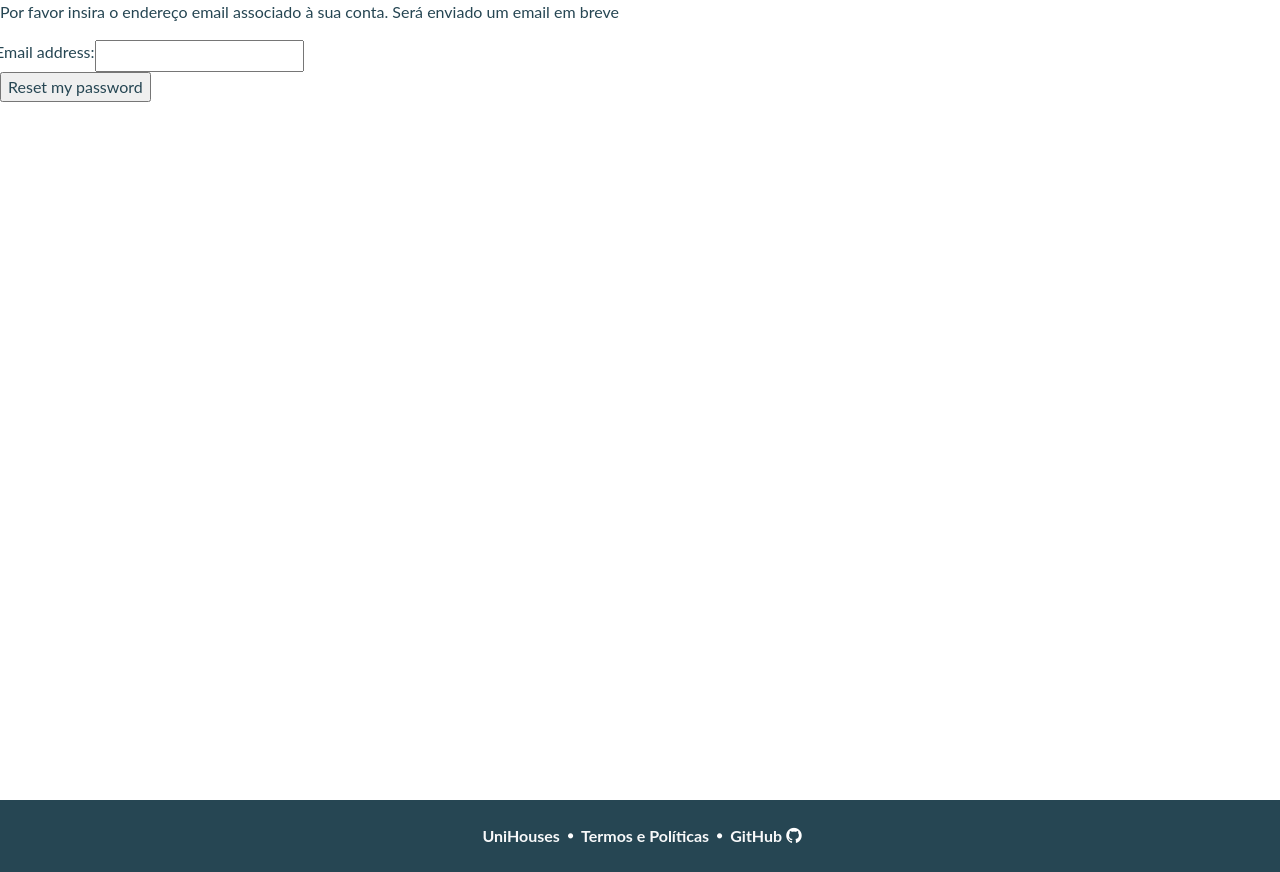
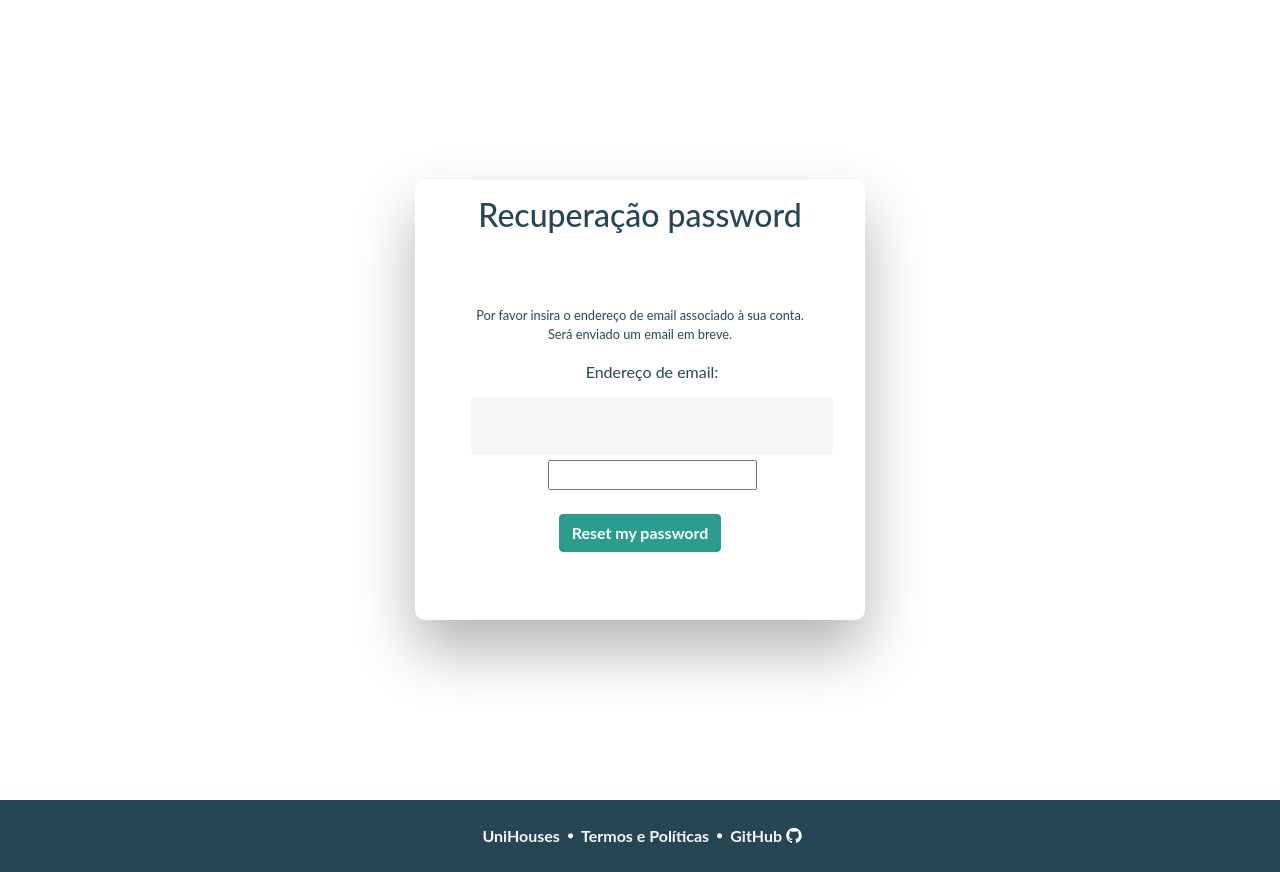
Before and after one commit to danielserras/projeto_final, a Django app: page /accounts/password_reset/ in a window 1280 px wide. Shown: the part 60-932 px from the top of the page. Run offline with Django 3.2, Linux system fonts and the light colour scheme; some libraries are stand-ins or nearby versions.

Commit message:
Template recuperação password/ not finished yet

```diff
--- a/projeto_final_/mainApp/static/mainApp/css/login.css
+++ b/projeto_final_/mainApp/static/mainApp/css/login.css
@@ -14,14 +14,41 @@
     text-align: center;
 }
 
-#formContent,
-#formContent2 {
+.wrapper2 {
+    display: flex;
+    align-items: center;
+    flex-direction: column;
+    justify-content: center;
+    width: 100%;
+    min-height: 100%;
+    padding: 20px;
+    text-align: center;
+}
+
+.formContent
+ {
     -webkit-border-radius: 10px 10px 10px 10px;
     border-radius: 10px 10px 10px 10px;
     background: #fff;
     padding: 30px;
     width: 90%;
     max-width: 450px;
+    position: relative;
+    padding: 0px;
+    -webkit-box-shadow: 0 30px 60px 0 rgba(0, 0, 0, 0.3);
+    box-shadow: 0 30px 60px 0 rgba(0, 0, 0, 0.3);
+    text-align: center;
+}
+
+.formContent2
+ {
+    -webkit-border-radius: 10px 10px 10px 10px;
+    border-radius: 10px 10px 10px 10px;
+    background: #fff;
+    padding: 30px;
+    width: 90%;
+    max-width: 450px;
+    height:55vh;
     position: relative;
     padding: 0px;
     -webkit-box-shadow: 0 30px 60px 0 rgba(0, 0, 0, 0.3);
@@ -56,6 +83,12 @@
     -o-transition: all 0.3s ease-in-out;
     transition: all 0.3s ease-in-out;
 }
+
+
+.butReset:hover {
+    background-color: #E76F51;
+}
+
 
 .inputType2:hover {
     background-color: #E76F51;
--- a/projeto_final_/mainApp/templates/mainApp/login.html
+++ b/projeto_final_/mainApp/templates/mainApp/login.html
@@ -81,7 +81,7 @@
 
     <!--LOGIN-->
     <div class="wrapper fadeInDown">
-        <div id="formContent" class="">
+        <div class="formContent">
           <div class="fadeIn first">
             {% load static %}
             <img src='{% static "mainApp/images/user.svg" %}' id="icon" alt="User Icon" />
--- a/projeto_final_/mainApp/templates/mainApp/pw_reset.html
+++ b/projeto_final_/mainApp/templates/mainApp/pw_reset.html
@@ -7,7 +7,6 @@
     <link rel="stylesheet" href='{% static "mainApp/css/login.css" %}'>
 {% endblock %}
 {% block content %}
-<p>Por favor insira o endereço email associado à sua conta. Será enviado um email em breve</p>
 
 <div class="modal fade" id="modalLogin" tabindex="-1" role="dialog" aria-labelledby="modalLoginTitle" aria-hidden="true">
     <div class="modal-dialog modal-dialog-centered" role="document">
@@ -28,15 +27,38 @@
     </div>
 </div>
 
-<form method="post">{% csrf_token %}
-<fieldset class="module aligned">
-    <div class="form-row field-email">
-        {{ form.email.errors }}
-        <label for="id_email">Email address:</label>
-        {{ form.email }}
+
+<div class="wrapper2 container">
+    <div class="formContent2">
+        <div class="row">
+            <div class="col-sm-12">
+                <h2 class="text-center mt-3 mb-4">Recuperação password</h2>
+                <br>
+                <br>
+                <p class="small">Por favor insira o endereço de email associado à sua conta.<br> Será enviado um email em breve.</p>
+            </div>
+        </div>
+        <div class="">
+            <form method="post">{% csrf_token %}
+            <fieldset class="module aligned">
+                <div class="ml-4 mb-3 field-email">
+                    {{ form.email.errors }}
+                    <div class="">
+                        <label for="id_email" class="mx-auto">Endereço de email:</label>
+                    </div>
+                    <div class="">
+                        <input type="text" class="mx-auto inputType1">{{ form.email }}</input>
+                    </div>
+                </div>
+                <div class="row">
+                    <input type="submit" class="mx-auto email_sent butReset btn btn-secondary m-2 font-weight-bold" value="Reset my password">
+                </div>
+            </fieldset>
+            </form>
+        </div>
+
     </div>
-    <input type="submit" class="email_sent" value="Reset my password">
-</fieldset>
-</form>
+</div>
+
 
 {% endblock %}
--- a/projeto_final_/mainApp/templates/mainApp/register.html
+++ b/projeto_final_/mainApp/templates/mainApp/register.html
@@ -9,7 +9,7 @@
 
 
 <div class="wrapper container">
-    <div id="formContent2">
+    <div class="formContent">
 
         <div class="row">
             <div class="col-sm-12">
```
Also changed, not shown: projeto_final_/mainApp/migrations/0002_listing_is_active.py.
